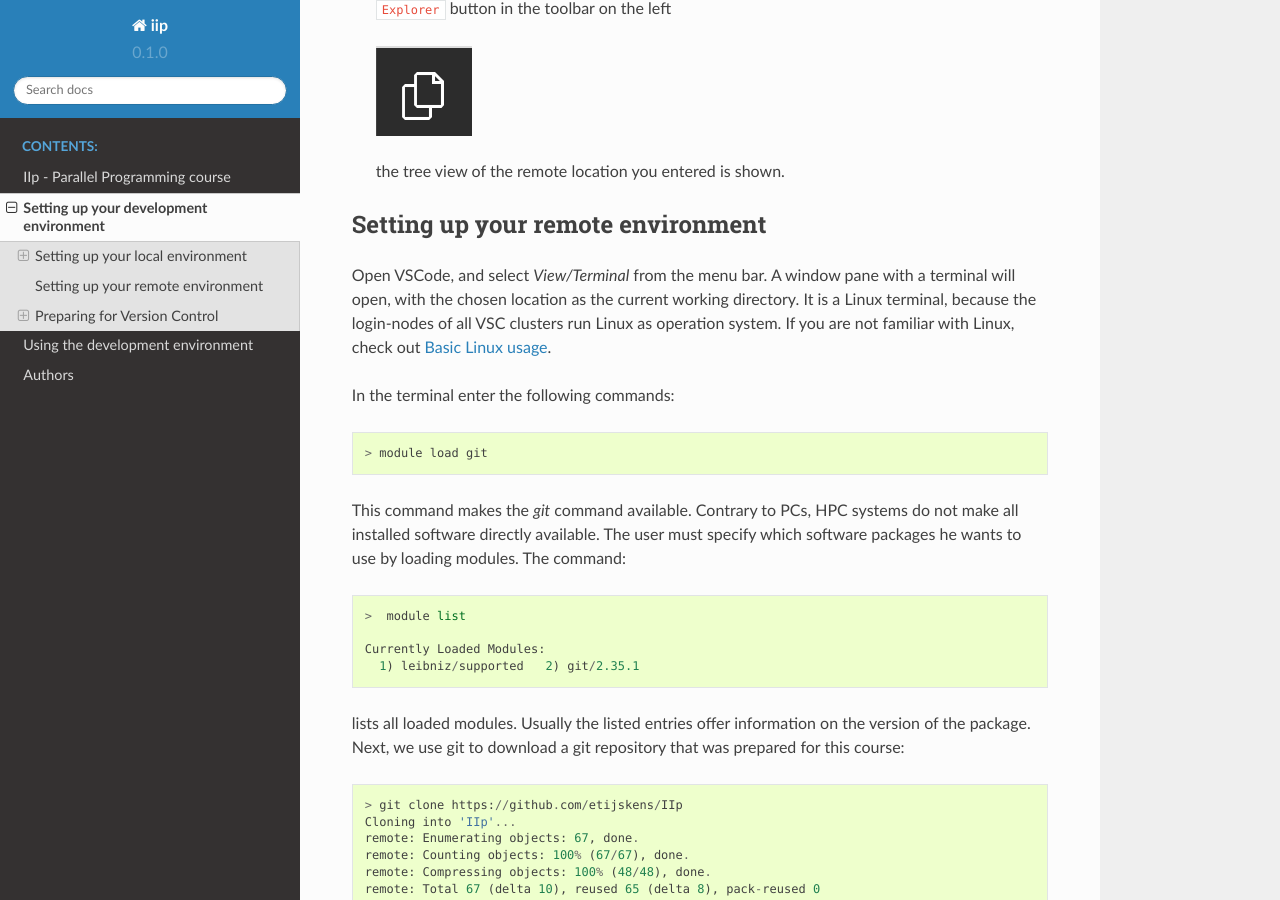
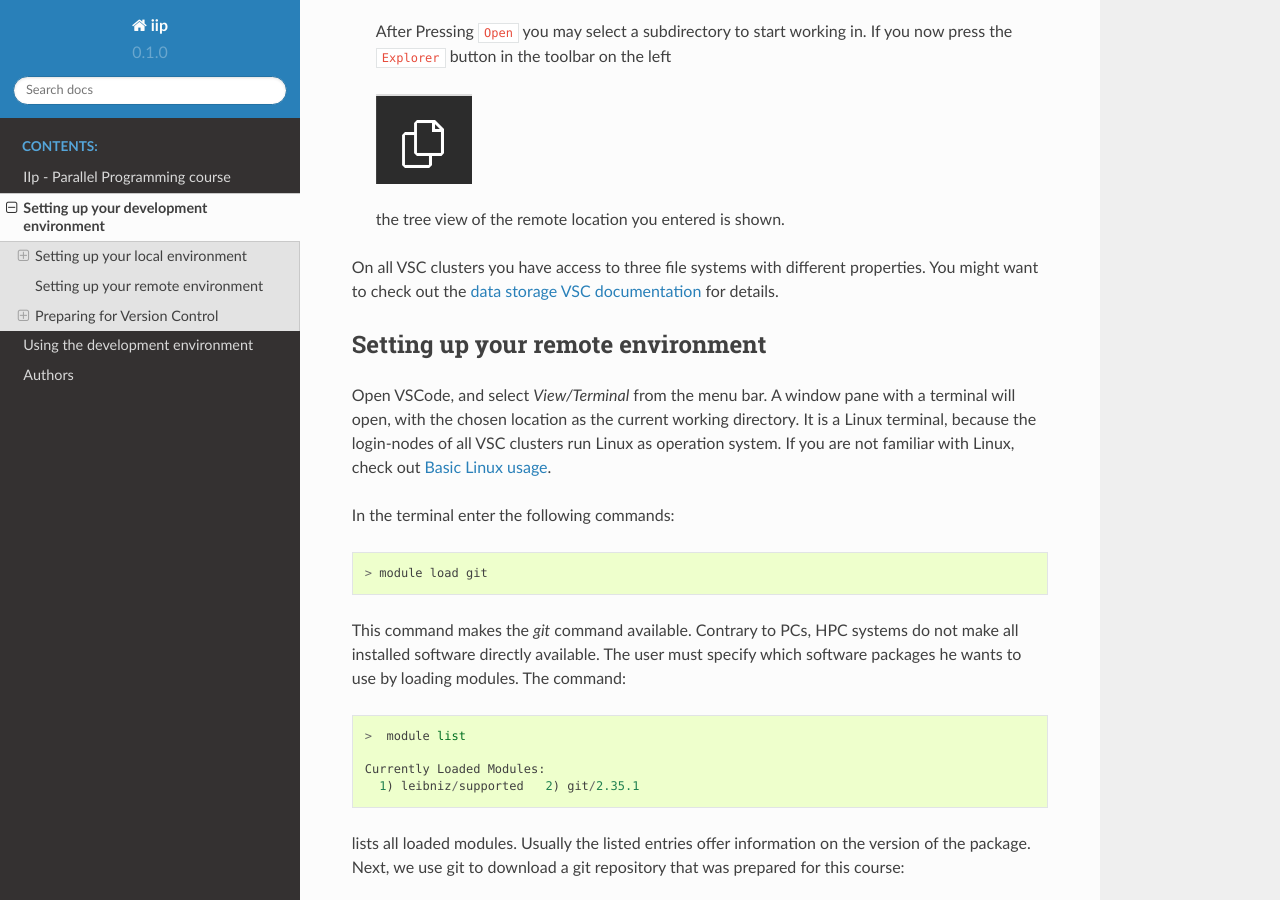
Before and after one commit to etijskens/IIp, a Sphinx documentation site: the page built from docs/setup.rst, in a window 1280 px wide and 900 px high, scrolled down 2889 px. Built offline with Sphinx 7.4.7 and the Read the Docs theme 2.0.0, drawn with Linux system fonts in a browser that asks for light colours; some of the changed text lies outside the part shown.

Commit message:
added link to VSC documentation

```diff
--- a/docs/setup.rst
+++ b/docs/setup.rst
@@ -15,6 +15,9 @@
 To view and edit your project directories and files, or execute the scripts and programs you write,
 we use Visual Studio Code (VSCode), which is a graphical IDE (integrated developmnent environment).
 This allows for a smoother experience than the standard terminal based access on the cluster.
+
+You might find the `documentation for using the VSC clusters <https://docs.vscentrum.be/en/latest/>`_
+useful.
 
 Setting up your local environment
 ---------------------------------
@@ -100,6 +103,10 @@
    .. image:: pictures/Explorer_icon.png
 
    the tree view of the remote location you entered is shown.
+
+On all VSC clusters you have access to three file systems with different properties. You might want to check out the
+`data storage VSC documentation <https://docs.vscentrum.be/en/latest/access/access_and_data_transfer.html#data-storage>`_
+for details.
 
 Setting up your remote environment
 ----------------------------------
```
